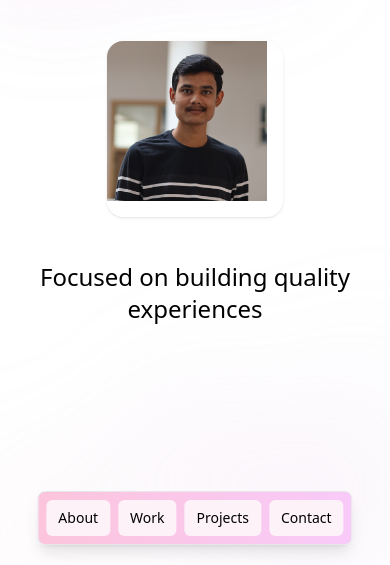
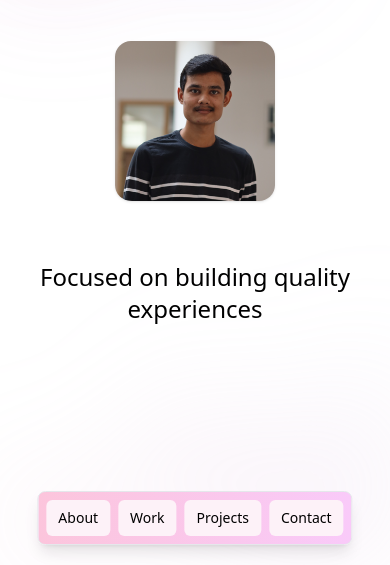
Before and after one commit to venkataRahulbabu/Portfolio, a website built with Vite: page index.html in a window 390 px wide. Shown: the part 279-844 px from the top of the page. Built offline with nearby package versions, Linux system fonts and the light colour scheme.

Commit message:
Update index.html

```diff
--- a/index.html
+++ b/index.html
@@ -76,7 +76,7 @@
                     V Rahul Babu</span>
             </h1>
             <div
-                class="rounded-2xl shadow h-44 w-44 lg:h-52 lg:w-52 absolute left-1/2 top-20 -translate-x-1/2 overflow-hidden md:-mt-10">
+                class="rounded-2xl shadow h-40 w-40 lg:h-52 lg:w-52 absolute left-1/2 top-20 -translate-x-1/2 overflow-hidden md:-mt-10">
                 <img alt="profile-photo" loading="lazy" width="320" height="320" decoding="async" data-nimg="1"
                     class="object-cover h-40 w-40 lg:h-52 lg:w-52 group-hover:scale-110 transition duration-700 ease-in-out bg-gray-50"
                     style="color:transparent" src="/images/profile.png">
```
